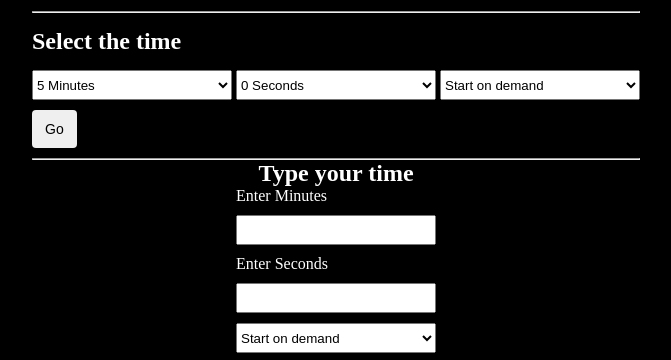
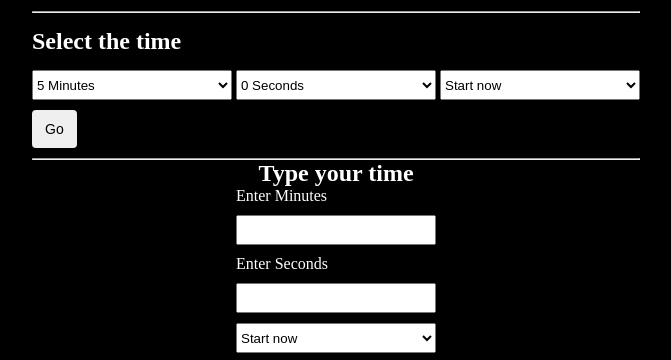
Before and after one commit to JobaAdewumi/Browser-timer, a plain HTML site: page index.html in a window 1280 px wide. Shown: the part 214-574 px from the top of the page, without its empty margins (304-975 px from the left). Drawn offline with Linux system fonts and the light colour scheme.

Commit message:
Change selected value in select time

```diff
--- a/index.html
+++ b/index.html
@@ -220,7 +220,7 @@
 								</select>
 								<select id="howSelect" class="set-timer-select">
 									<option value="on-stage">Start on demand</option>
-									<option value="now">Start now</option>
+									<option selected value="now">Start now</option>
 									<option value="ten-seconds">Start in 10 seconds</option>
 								</select>
 							</div>
@@ -247,7 +247,7 @@
 								class="form-control form-control--dropdown set-timer-select"
 							>
 								<option value="on-stage">Start on demand</option>
-								<option value="now">Start now</option>
+								<option selected value="now">Start now</option>
 								<option value="ten-seconds">Start in 10 seconds</option>
 							</select>
 							<button id="startTypeTimer" class="set-timer-start">Go</button>
```
